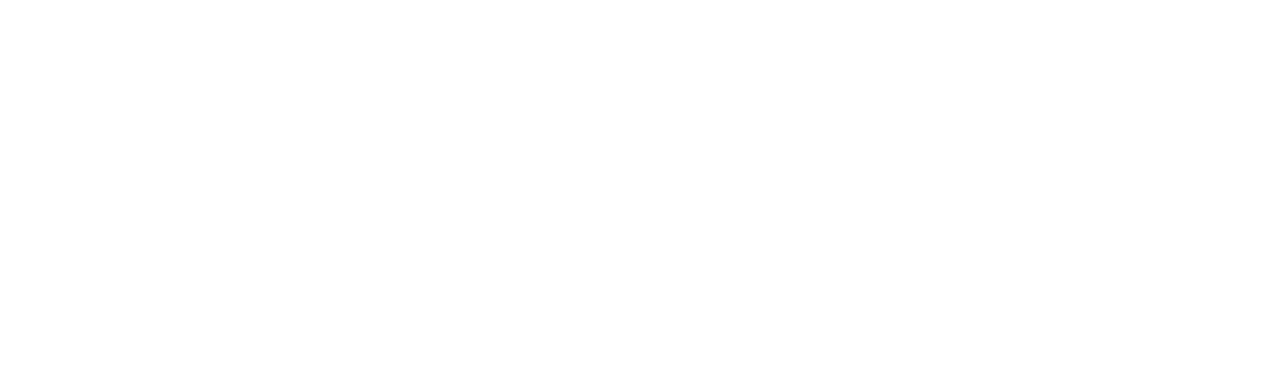
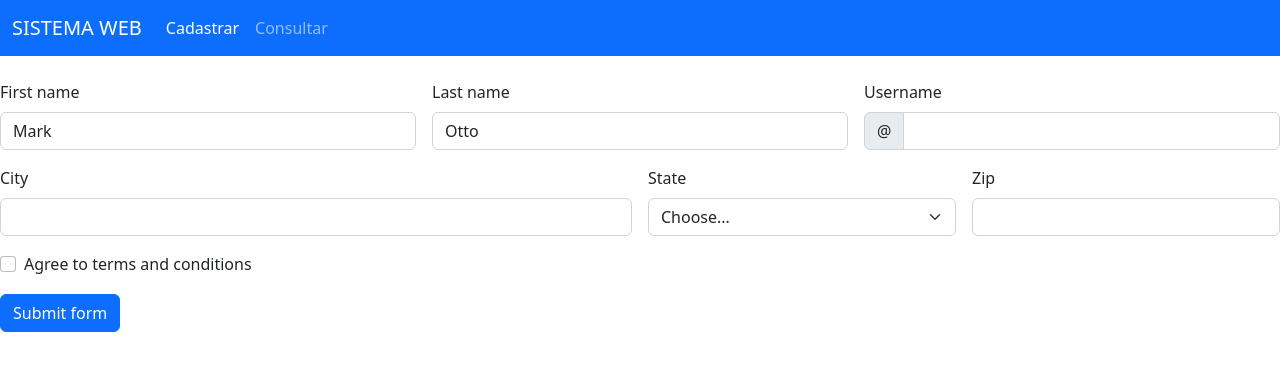
Before and after one commit to BrenoUni14/BootstrapAct, a website: page html/index.html in a window 1280 px wide. Drawn offline with nearby package versions, Linux system fonts and the light colour scheme.

Commit message:
Desenvolving index.html pt.1

```diff
--- a/html/index.html
+++ b/html/index.html
@@ -13,6 +13,91 @@
 
 </head>
 <body>
-
+    <!--------------------BARRA DE NAVEGAÇÃO--------------------->
+    <nav class="navbar navbar-expand-lg navbar-dark bg-primary">
+        <div class="container-fluid">
+          <a class="navbar-brand" href="#">SISTEMA WEB</a>
+          <button class="navbar-toggler" type="button" data-bs-toggle="collapse" data-bs-target="#navbarText" aria-controls="navbarText" aria-expanded="false" aria-label="Toggle navigation">
+            <span class="navbar-toggler-icon"></span>
+          </button>
+          <div class="collapse navbar-collapse" id="navbarText">
+            <ul class="navbar-nav me-auto mb-2 mb-lg-0">
+              <li class="nav-item">
+                <a class="nav-link active" aria-current="page" href="#">Cadastrar</a>
+              </li>
+              <li class="nav-item">
+                <a class="nav-link" href="#">Consultar</a>
+              </li>
+            </ul>
+          </div>
+        </div>
+      </nav>
+      <!------------------FIM BARRA DE NAVEGAÇÃO----------------->
+      <!----------------------CORPO DO FORMS--------------------->
+      <br>
+      <form class="row g-3 needs-validation" novalidate>
+        <div class="col-md-4">
+          <label for="validationCustom01" class="form-label">First name</label>
+          <input type="text" class="form-control" id="validationCustom01" value="Mark" required>
+          <div class="valid-feedback">
+            Looks good!
+          </div>
+        </div>
+        <div class="col-md-4">
+          <label for="validationCustom02" class="form-label">Last name</label>
+          <input type="text" class="form-control" id="validationCustom02" value="Otto" required>
+          <div class="valid-feedback">
+            Looks good!
+          </div>
+        </div>
+        <div class="col-md-4">
+          <label for="validationCustomUsername" class="form-label">Username</label>
+          <div class="input-group has-validation">
+            <span class="input-group-text" id="inputGroupPrepend">@</span>
+            <input type="text" class="form-control" id="validationCustomUsername" aria-describedby="inputGroupPrepend" required>
+            <div class="invalid-feedback">
+              Please choose a username.
+            </div>
+          </div>
+        </div>
+        <div class="col-md-6">
+          <label for="validationCustom03" class="form-label">City</label>
+          <input type="text" class="form-control" id="validationCustom03" required>
+          <div class="invalid-feedback">
+            Please provide a valid city.
+          </div>
+        </div>
+        <div class="col-md-3">
+          <label for="validationCustom04" class="form-label">State</label>
+          <select class="form-select" id="validationCustom04" required>
+            <option selected disabled value="">Choose...</option>
+            <option>...</option>
+          </select>
+          <div class="invalid-feedback">
+            Please select a valid state.
+          </div>
+        </div>
+        <div class="col-md-3">
+          <label for="validationCustom05" class="form-label">Zip</label>
+          <input type="text" class="form-control" id="validationCustom05" required>
+          <div class="invalid-feedback">
+            Please provide a valid zip.
+          </div>
+        </div>
+        <div class="col-12">
+          <div class="form-check">
+            <input class="form-check-input" type="checkbox" value="" id="invalidCheck" required>
+            <label class="form-check-label" for="invalidCheck">
+              Agree to terms and conditions
+            </label>
+            <div class="invalid-feedback">
+              You must agree before submitting.
+            </div>
+          </div>
+        </div>
+        <div class="col-12">
+          <button class="btn btn-primary" type="submit">Submit form</button>
+        </div>
+      </form>
 </body>
 </html>
```
